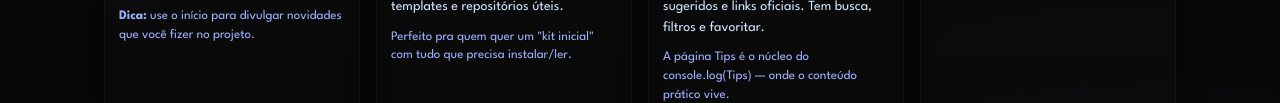
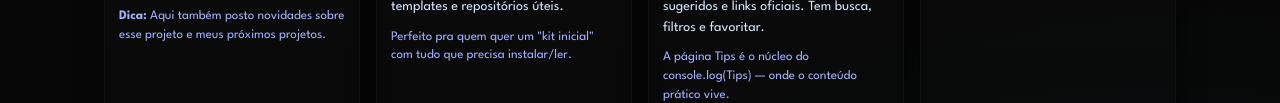
Before and after one commit to mathofical/mathofical.github.io, a plain HTML site: page index.html in a window 1280 px wide. Shown: the part 434-537 px from the top of the page. Drawn offline with Linux system fonts and the light colour scheme.

Commit message:
atualização index.html

```diff
--- a/index.html
+++ b/index.html
@@ -119,7 +119,7 @@
 </head>
 <body>
   <header>
-    <div class="brand">console.log(Tips</div>
+    <div class="brand">console.log(Tips)</div>
     <nav aria-label="Principal">
 
       <a href="index.html" class="active">Início</a>
@@ -164,7 +164,7 @@
         <article class="card" aria-labelledby="l-inicio">
           <h3 id="l-inicio">Início</h3>
           <p>Visão geral do projeto, links rápidos e changelog das últimas atualizações. Ideal para checar novidades sem entrar nas páginas profundas.</p>
-          <p class="small"><strong>Dica:</strong> use o início para divulgar novidades que você fizer no projeto.</p>
+          <p class="small"><strong>Dica:</strong> Aqui também posto novidades sobre esse projeto e meus próximos projetos.</p>
         </article>
 
         <article class="card" aria-labelledby="l-links">
```
